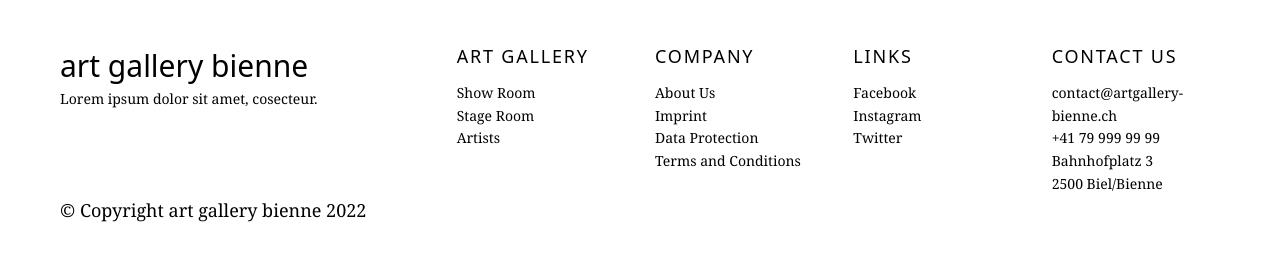
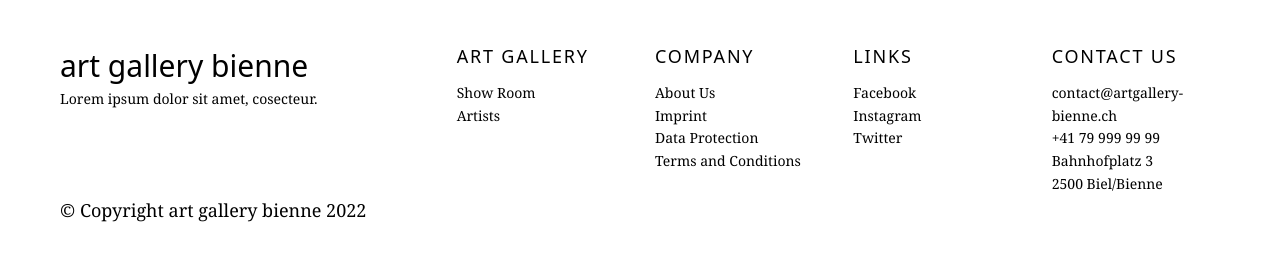
Before and after one commit to kirillwolkow/artgallerybienne, a Django app: page /accounts/signup/ in a window 1280 px wide. Shown: the part 939-1208 px from the top of the page. Run offline with Django 4.2, Linux system fonts and the light colour scheme; some libraries are stand-ins or nearby versions.

Commit message:
remove stage links from header and footer

```diff
--- a/project/theme/templates/footer.html
+++ b/project/theme/templates/footer.html
@@ -7,7 +7,6 @@
         <div class="col-start-5 col-end-7 font-serif font-normal text-sm leading-relaxed">
             <h4 class="font-sans text-lg font-medium leading-5 tracking-widest uppercase mb-4">art gallery</h4>
             <a href=""><p>Show Room</p></a>
-            <a href=""><p>Stage Room</p></a>
             <a href=""><p>Artists</p></a>
         </div>
         <div class="col-start-7 col-end-9 font-serif font-normal text-sm leading-relaxed">
--- a/project/theme/templates/header.html
+++ b/project/theme/templates/header.html
@@ -6,7 +6,6 @@
         </a>
         <nav class="md:ml-auto flex flex-wrap items-center text-lg leading-8 italic font-normal justify-center uppercase">
             <a href="{% url 'art-list' %}" class="mr-5">show room</a>
-            <!-- <a href="/" class="mr-5">stage room</a> -->
             <a href="{% url 'about-us' %}" class="mr-5">about us</a>
             {% if not user.is_authenticated %}
             <a href="{% url 'login' %}" class="mr-5">login</a>
```
